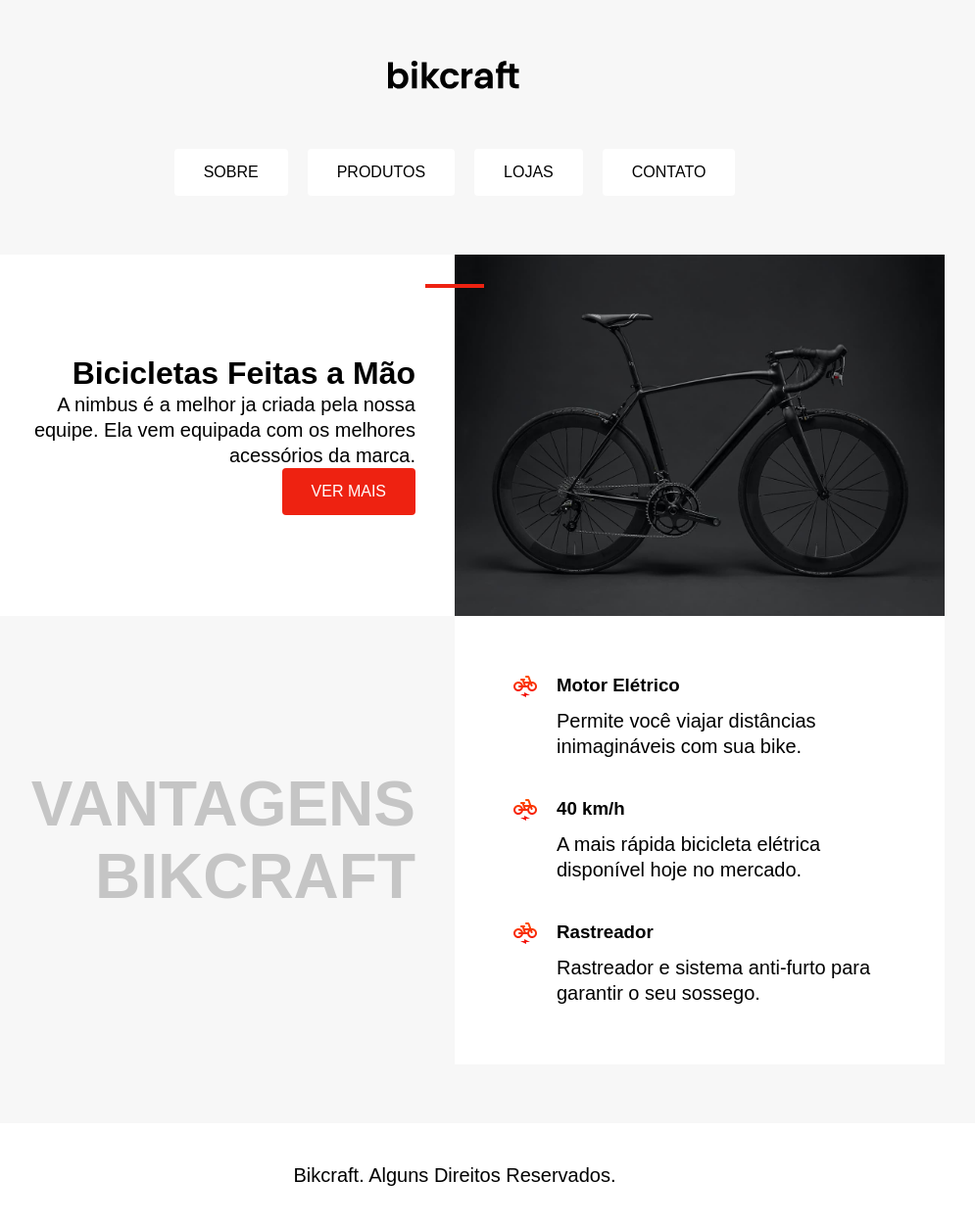
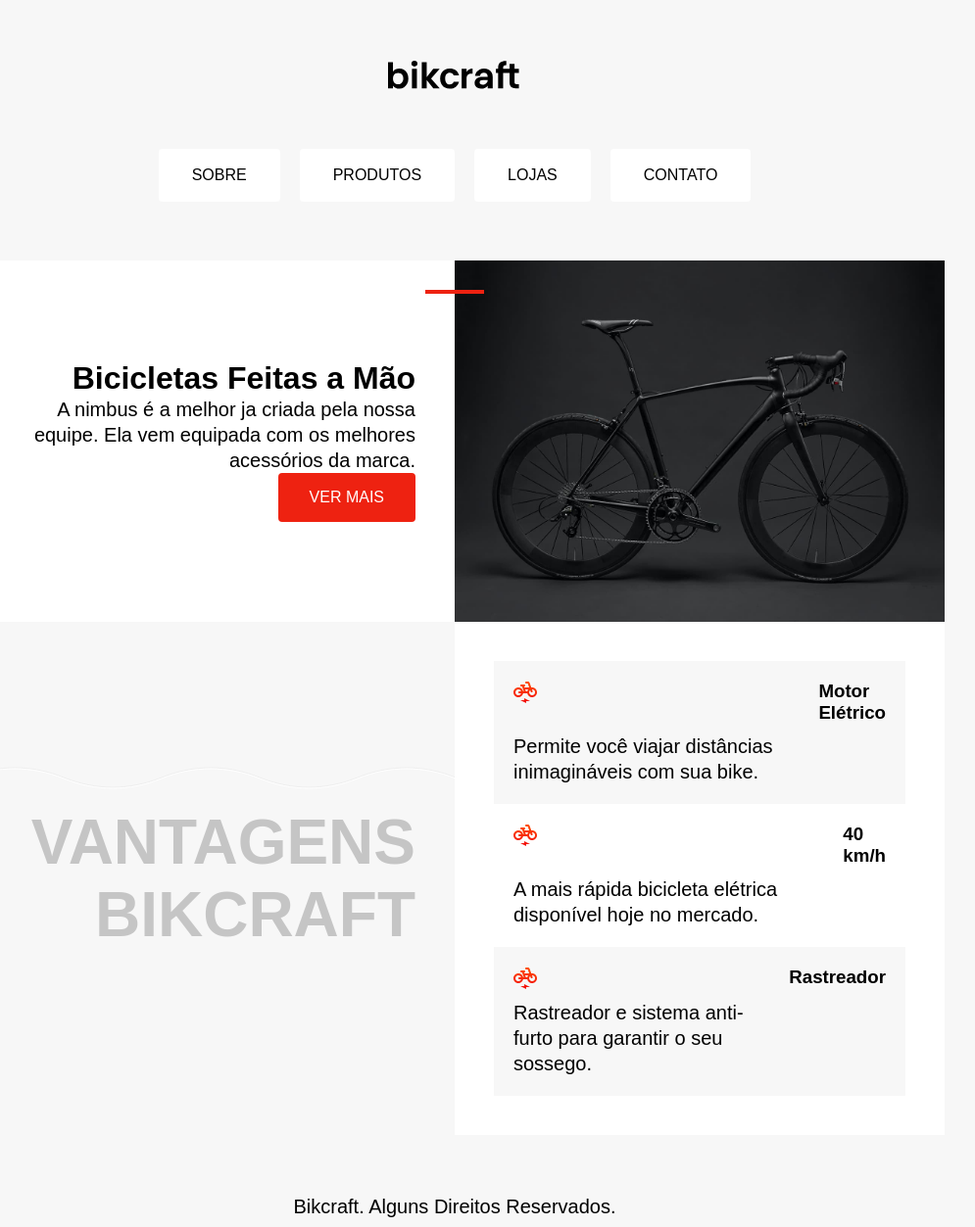
Before and after one commit to vandoaraujo/origamid_css, a PHP site: page / in a window 1280 px wide. Shown: the whole page at 98% size, without its empty margins (176-1171 px from the left). Run offline with PHP 8.4, Linux system fonts and the light colour scheme.

Commit message:
melhorias css

```diff
--- a/index.html
+++ b/index.html
@@ -5,20 +5,25 @@
   <meta charset="UTF-8">
   <title>Bikcraft</title>
   <link rel="stylesheet" href="./style.css">
-
 </head>
 
 <body>
+  <header class="header">
     <img src="/img/bikcraft.svg" alt="bikcraft" />
-  <div class="menu">
-    <a href="">SOBRE</a>
-    <a href="">PRODUTOS</a>
-    <a href="">LOJAS</a>
-    <a href="">CONTATO</a>
-  </div>
-  <div class="conteudo">
-    <div class="introducao">
-      <span class="detalhe"></span>
+    <nav aria-label="primaria">
+      <ul class="menu">
+        <li><a href="">SOBRE</a></li>
+        <li><a href="">PRODUTOS</a></li>
+        <li><a href="">LOJAS</a></li>
+        <li><a href="">CONTATO</a></li>
+      </ul>
+    </nav>
+  </header>
+
+  <main>
+    <article class="conteudo" aria-labelledby="label-vantagens">
+      <div class="introducao" id="label-vantagens">
+        <!-- <span class="detalhe"></span> -->
         <h1>Bicicletas Feitas a Mão</h1>
         <p>A nimbus é a melhor ja criada pela nossa equipe.
           Ela vem equipada com os melhores acessórios da marca.
@@ -26,39 +31,39 @@
         <a class="botao" href="" class="vermais">VER MAIS</a>
       </div>
       <img class="titulo" src="/img/bicicleta.jpg" alt="Bicicleta">
-
+    </article>
+    <article class="conteudo">
       <h2 class="subtitulo">VANTAGENS BIKCRAFT</h2>
 
-    <div class="vantagens">
-      <div class="vantagens-item">
+      <ul class="vantagens">
+        <li class="vantagens-item">
           <img src="img/eletrica.svg" alt="eletrica" />
           <h3> Motor Elétrico </h3>
           <p>
             Permite você viajar distâncias inimagináveis com sua bike.
           </p>
-      </div>
-
-      <div class="vantagens-item">
+        </li>
+        <li class="vantagens-item">
           <img src="img/eletrica.svg" alt="eletrica" />
           <h3> 40 km/h </h3>
           <p>
             A mais rápida bicicleta elétrica disponível hoje no mercado.
           </p>
-      </div>
-
-      <div class="vantagens-item">
+        </li>
+        <li class="vantagens-item">
           <img src="img/eletrica.svg" alt="eletrica" />
           <h3> Rastreador </h3>
           <p>
             Rastreador e sistema anti-furto para garantir o seu sossego.
           </p>
-      </div>
-    </div>
-  </div>
+        </li>
+      </ul>
+    </article>
+  </main>
 
-  <div class="rodape">
+  <footer class="rodape">
     <p> Bikcraft. Alguns Direitos Reservados.</p>
-  </div>
+  </footer>
 
 </body>
 
--- a/style.css
+++ b/style.css
@@ -18,6 +18,12 @@
   text-decoration: none;
 }
 
+ul {
+  list-style: none;
+  margin: 0px;
+  padding: 0px;
+}
+
 p,
 h1,
 h2,
@@ -26,8 +32,14 @@
 }
 
 p {
-  font-size: 20px;
+  font-size: 1.25rem;
   line-height: 1.3;
+}
+
+.header {
+  display: grid;
+  justify-items: center;
+  gap: 60px;
 }
 
 .menu {
@@ -38,11 +50,17 @@
 }
 
 .menu a {
+  display: block;
   background: #ffffff;
-  padding: 15px 30px;
+  padding: 1rem 2rem;
   border-radius: 4px;
   color: #000000;
   text-transform: uppercase;
+  border: 2px solid transparent;
+}
+
+.menu a:hover {
+  border: 2px solid red;
 }
 
 .conteudo {
@@ -61,7 +79,8 @@
   justify-items: end;
 }
 
-.detalhe {
+.introducao::before{
+  content: "";
   width: 60px;
   height: 4px;
   background: #e21;
@@ -70,21 +89,31 @@
   right: -30px;
 }
 
+.introducao h1 {
+  font-size: 2rem;
+}
+
 .botao {
   background: #e21;
   color: #ffffff;
-  padding: 15px 30px;
+  padding: 1rem 2rem;
   border-radius: 4px;
   text-transform: uppercase;
 }
 
+.botao:hover{
+  background: #900;
+}
+
 .subtitulo {
-  font-size: 64px;
+  font-size: 4rem;
   text-transform: uppercase;
   color: rgba(0, 0, 0, 0.2);
   text-align: right;
   padding: 40px;
   align-self: center;
+  background-image: url("img/onda.svg");
+  background-repeat: no-repeat;
 }
 
 .vantagens {
@@ -97,7 +126,16 @@
   grid-template-columns: auto 1fr;
   gap: 10px 20px;
   padding: 20px;
+  //border-left: 4px solid transparent;
 }
+
+.vantagens-item:nth-child(odd) {
+  background-color: #f7f7f7;
+
+.vantagens-item:hover {
+  border-left: 4px solid red;
+}
+
 
 .vantagens-item p {
   grid-column: 2;
```
Also changed, not shown: img/onda.svg (added). Lines whose indentation alone changed are shown as unchanged.
